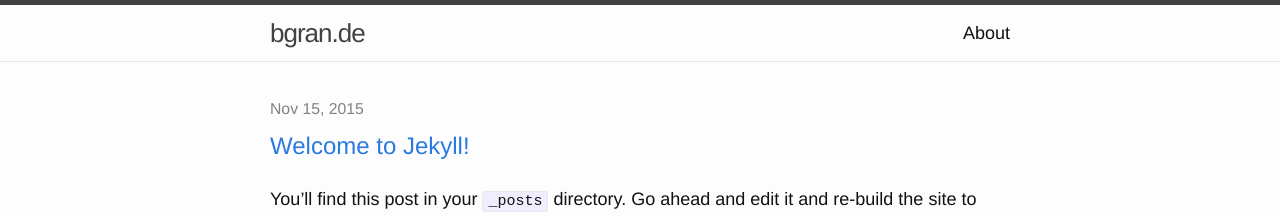
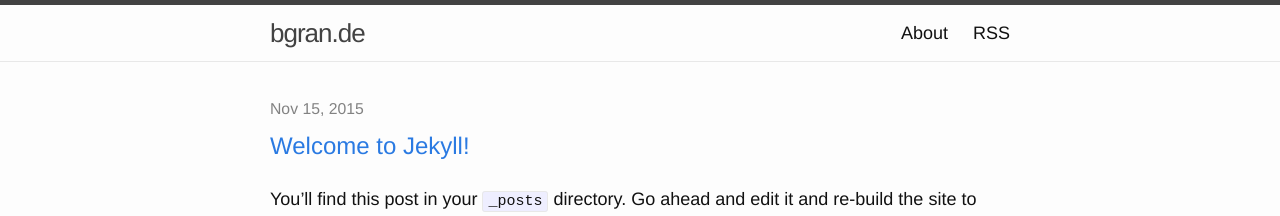
Before and after one commit to BrunoGrandePhD/scientificbruno.github.io, a Jekyll site: the page built from index.html, in a window 1280 px wide. Shown: the top 216 px of the page. Built offline with Jekyll 4.4.1, drawn with Linux system fonts in a browser that asks for light colours.

Commit message:
added RSS link in header

```diff
--- a/_includes/header.html
+++ b/_includes/header.html
@@ -19,6 +19,7 @@
           <a class="page-link" href="{{ my_page.url | prepend: site.baseurl }}">{{ my_page.title }}</a>
           {% endif %}
         {% endfor %}
+        <a class="page-link" href="{{ "/feed.xml" | prepend: site.baseurl }}">RSS</a>
       </div>
     </nav>
 
```
